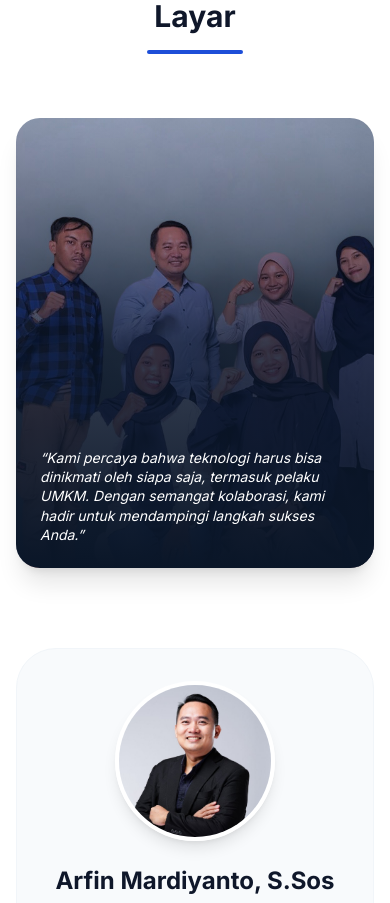
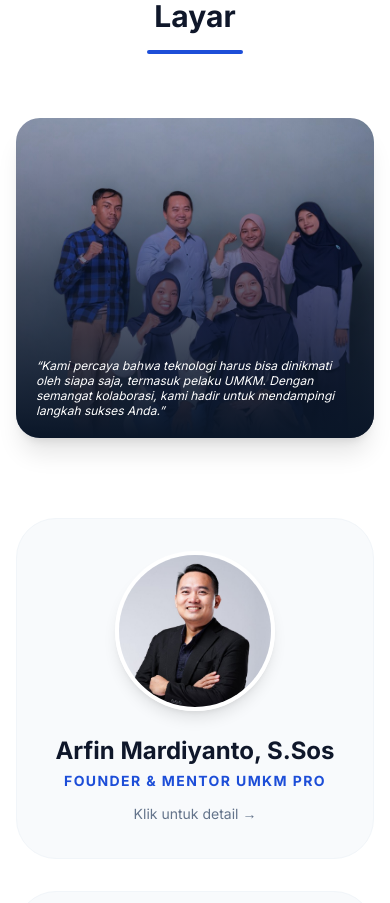
Before and after one commit to Naufal-Eurasia/Website-CP-Sobat-UMKM-Pro, a React (Vite) app: page / in a window 390 px wide. Shown: the part 9482-10385 px from the top of the page. Built offline with nearby package versions, Linux system fonts and the light colour scheme.

Commit message:
update tampilan website

```diff
--- a/src/components/Team.tsx
+++ b/src/components/Team.tsx
@@ -157,14 +157,14 @@ export default function Team() {
         </div>
 
         <div className="mb-20">
-          <div className="relative group overflow-hidden rounded-3xl shadow-xl h-[450px] md:h-[500px]">
+          <div className="relative group overflow-hidden rounded-3xl shadow-xl h-[320px] sm:h-[450px] md:h-[500px]">
             <img
               src={teamTogether}
               alt="Tim Bersama"
               className="w-full h-full object-cover object-center transition duration-700 group-hover:scale-105"
             />
-            <div className="absolute inset-0 bg-gradient-to-t from-[#0a1628] via-[#0a1628]/80 to-transparent flex items-end p-6 md:p-12">
-              <p className="text-white text-sm md:text-2xl italic max-w-3xl leading-snug md:leading-relaxed">
+            <div className="absolute inset-0 bg-gradient-to-t from-[#0a1628] via-[#0a1628]/60 to-transparent flex items-end p-5 md:p-12">
+              <p className="text-white text-xs sm:text-base md:text-2xl italic max-w-2xl md:max-w-3xl leading-tight md:leading-relaxed">
                 &ldquo;Kami percaya bahwa teknologi harus bisa dinikmati oleh siapa
                 saja, termasuk pelaku UMKM. Dengan semangat kolaborasi, kami hadir
                 untuk mendampingi langkah sukses Anda.&rdquo;
```
